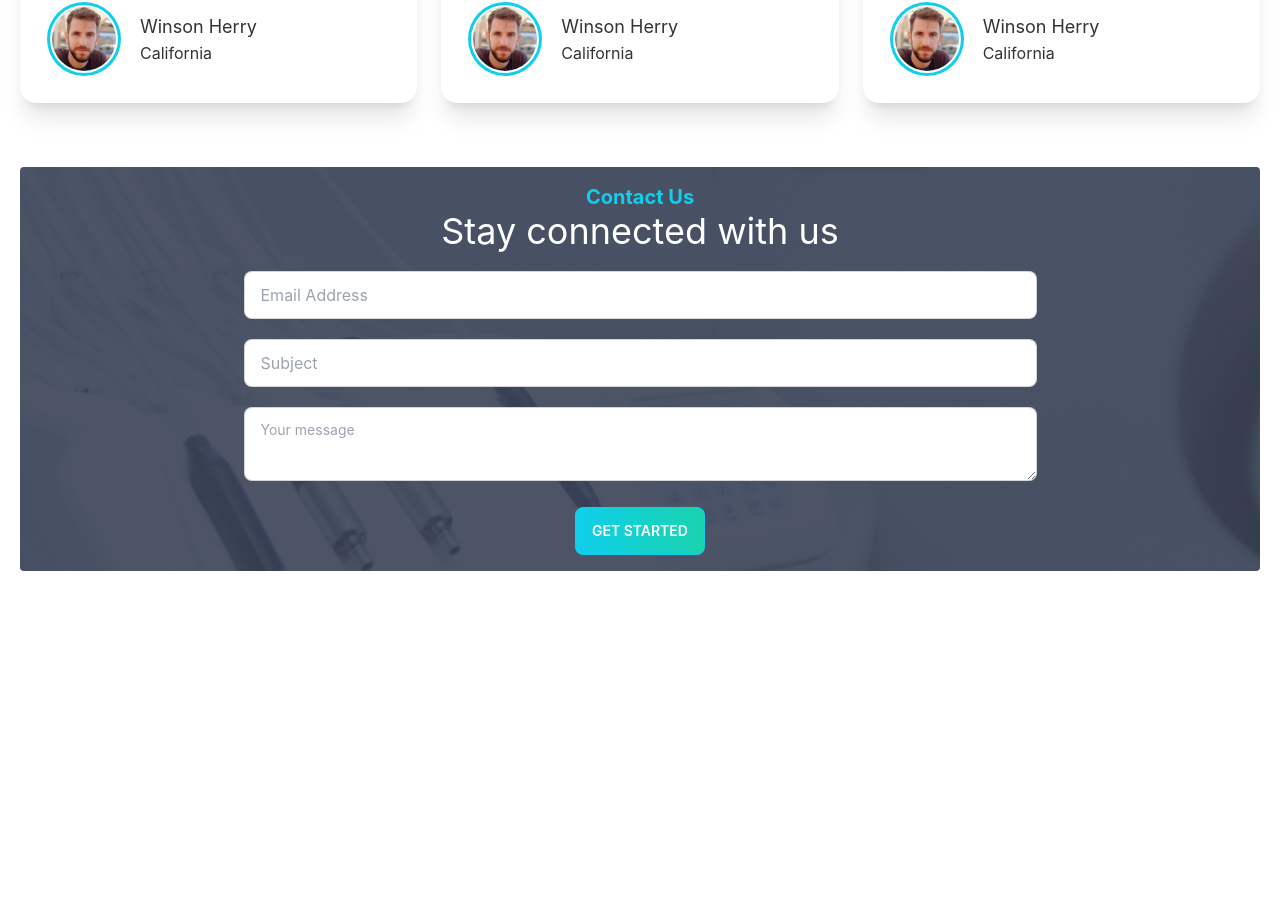
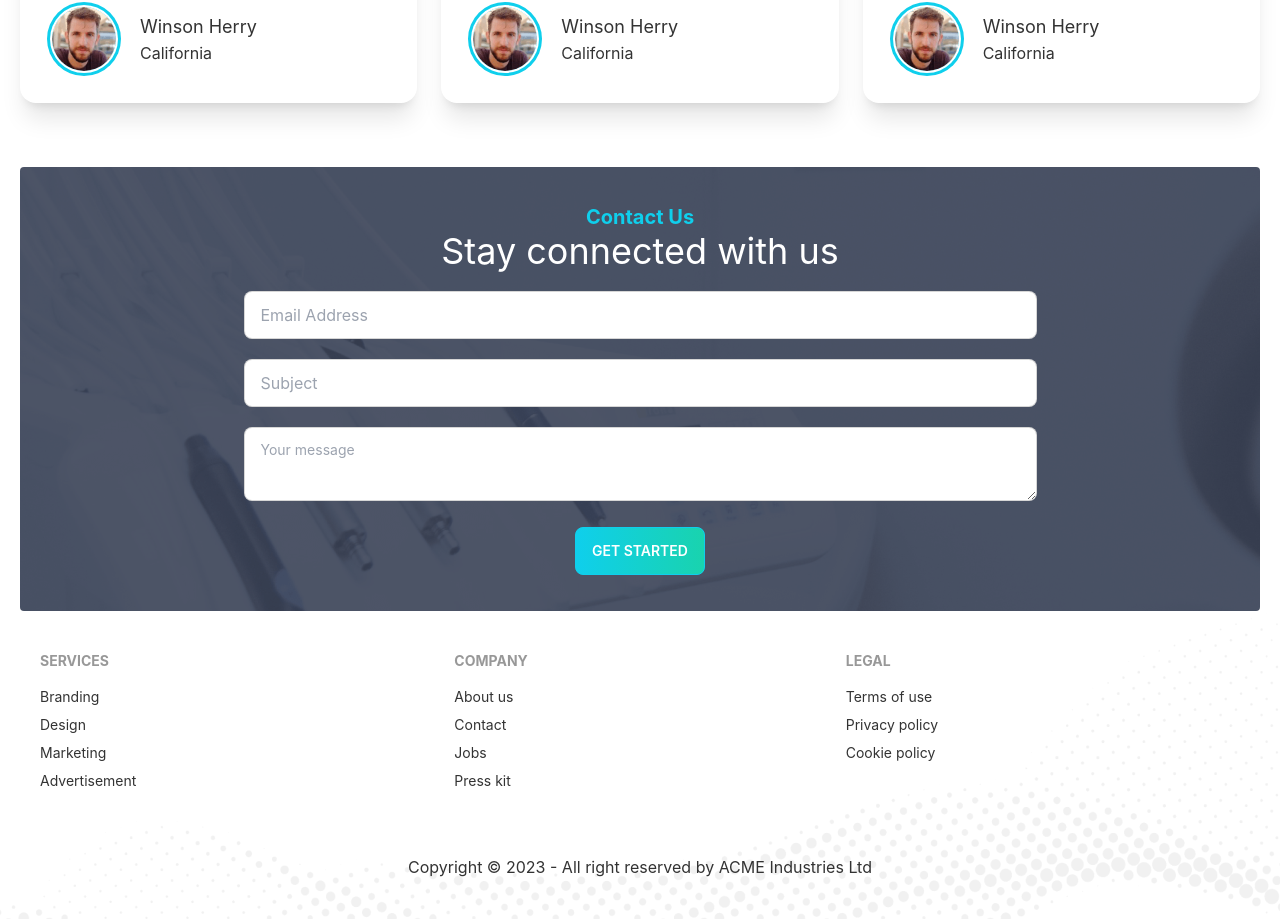
Before and after one commit to TouhedurRahman/doctors-portal-client, a React (Create React App) app: page / in a window 1280 px wide. Shown: the part 2930-3849 px from the top of the page. Before the commit the page ends 3501 px from the top, so only its background shows below. Built offline with nearby package versions, Linux system fonts and the light colour scheme.

Commit message:
Footer added

```diff
--- a/src/Pages/Home/Home/ContactUs/ContactUs.js
+++ b/src/Pages/Home/Home/ContactUs/ContactUs.js
@@ -9,7 +9,7 @@
                 background: `url(${appointment})`
             }}
         >
-            <div className="hero-content">
+            <div className="hero-content mt-5">
                 <div>
                     <div className='text-center'>
                         <h4 className='text-xl text-primary font-bold'>Contact Us</h4>
@@ -20,7 +20,7 @@
                         <input type="text" placeholder="Subject" className="input input-bordered w-full mt-5" />
                         <textarea className="textarea textarea-bordered w-full mt-5" placeholder="Your message"></textarea>
                     </div>
-                    <div className="mt-5 text-center">
+                    <div className="mt-5 text-center mb-5">
                         <PrimaryButton>Get Started</PrimaryButton>
                     </div>
                 </div>
--- a/src/Pages/Home/MakeAppointment/MakeAppointment.js
+++ b/src/Pages/Home/MakeAppointment/MakeAppointment.js
@@ -6,7 +6,7 @@
 const MakeAppointment = () => {
     return (
         <section
-            className='lg:mt-32'
+            className='lg:mt-32 rounded'
             style={{
                 background: `url(${appointment})`
             }}
--- a/src/Pages/Home/Testimonial/Testimonial.js
+++ b/src/Pages/Home/Testimonial/Testimonial.js
@@ -29,7 +29,7 @@
     ]
     return (
         <section className='my-16'>
-            <div className='flex justify-between'>
+            <div className='flex justify-between items-center'>
                 <div>
                     <h4 className='text-xl text-primary font-bold'>Testimonial</h4>
                     <h2 className='text-4xl'>What our patients says</h2>
--- a/src/Pages/Shared/Footer/Footer.js
+++ b/src/Pages/Shared/Footer/Footer.js
@@ -1,10 +1,45 @@
 import React from 'react';
+import { Link } from 'react-router-dom';
+import footer from '../../../assets/images/footer.png'
 
 const Footer = () => {
+    const date = new Date();
+    let year = date.getFullYear();
+
     return (
-        <div>
-
-        </div>
+        <footer
+            className="p-10"
+            style={{
+                background: `url(${footer})`,
+                backgroundSize: 'cover'
+            }}
+        >
+            <div className='footer'>
+                <div>
+                    <span className="footer-title">Services</span>
+                    <Link to="/" className="link link-hover">Branding</Link>
+                    <Link to="/" className="link link-hover">Design</Link>
+                    <Link to="/" className="link link-hover">Marketing</Link>
+                    <Link to="/" className="link link-hover">Advertisement</Link>
+                </div>
+                <div>
+                    <span className="footer-title">Company</span>
+                    <Link to="/" className="link link-hover">About us</Link>
+                    <Link to="/" className="link link-hover">Contact</Link>
+                    <Link to="/" className="link link-hover">Jobs</Link>
+                    <Link to="/" className="link link-hover">Press kit</Link>
+                </div>
+                <div>
+                    <span className="footer-title">Legal</span>
+                    <Link to="/" className="link link-hover">Terms of use</Link>
+                    <Link to="/" className="link link-hover">Privacy policy</Link>
+                    <Link to="/" className="link link-hover">Cookie policy</Link>
+                </div>
+            </div>
+            <div className='text-center mt-16'>
+                <p>Copyright © {year} - All right reserved by ACME Industries Ltd</p>
+            </div>
+        </footer>
     );
 };
 
```
